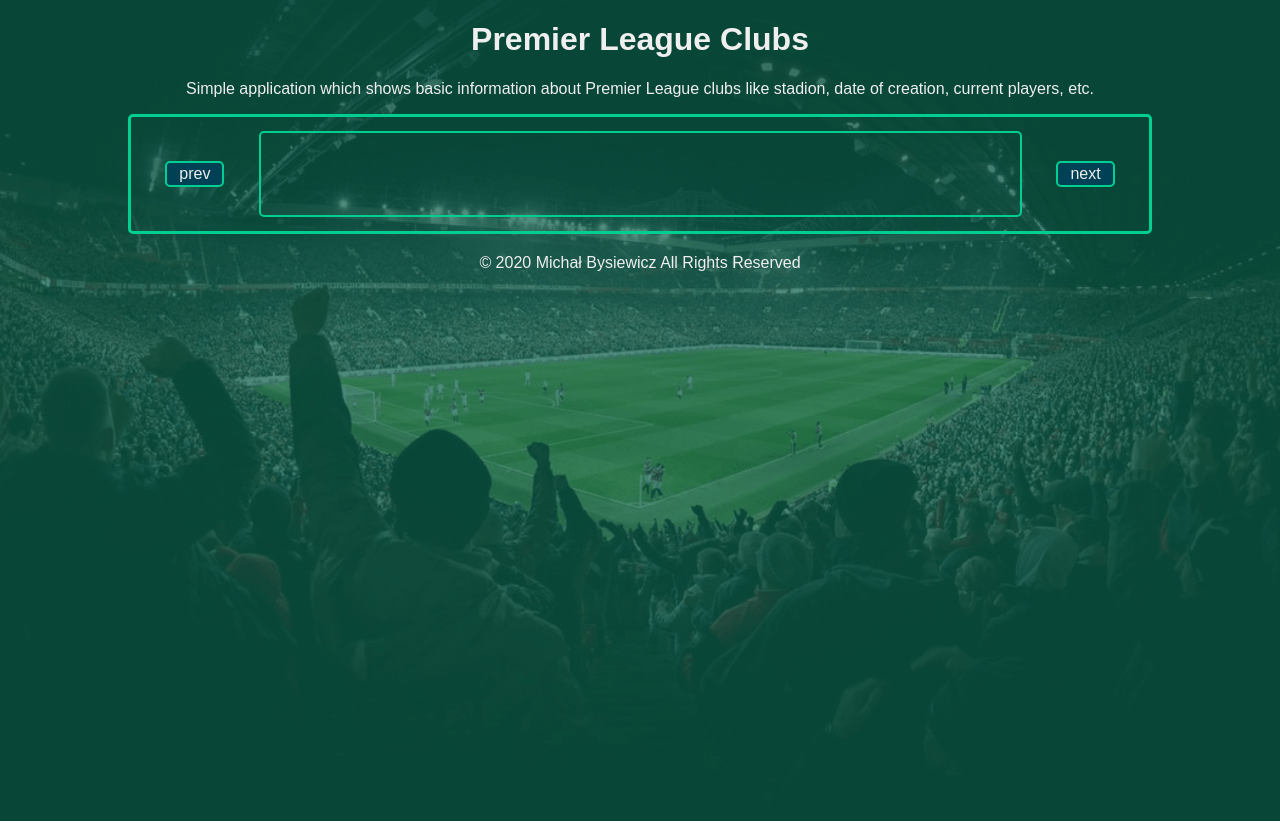
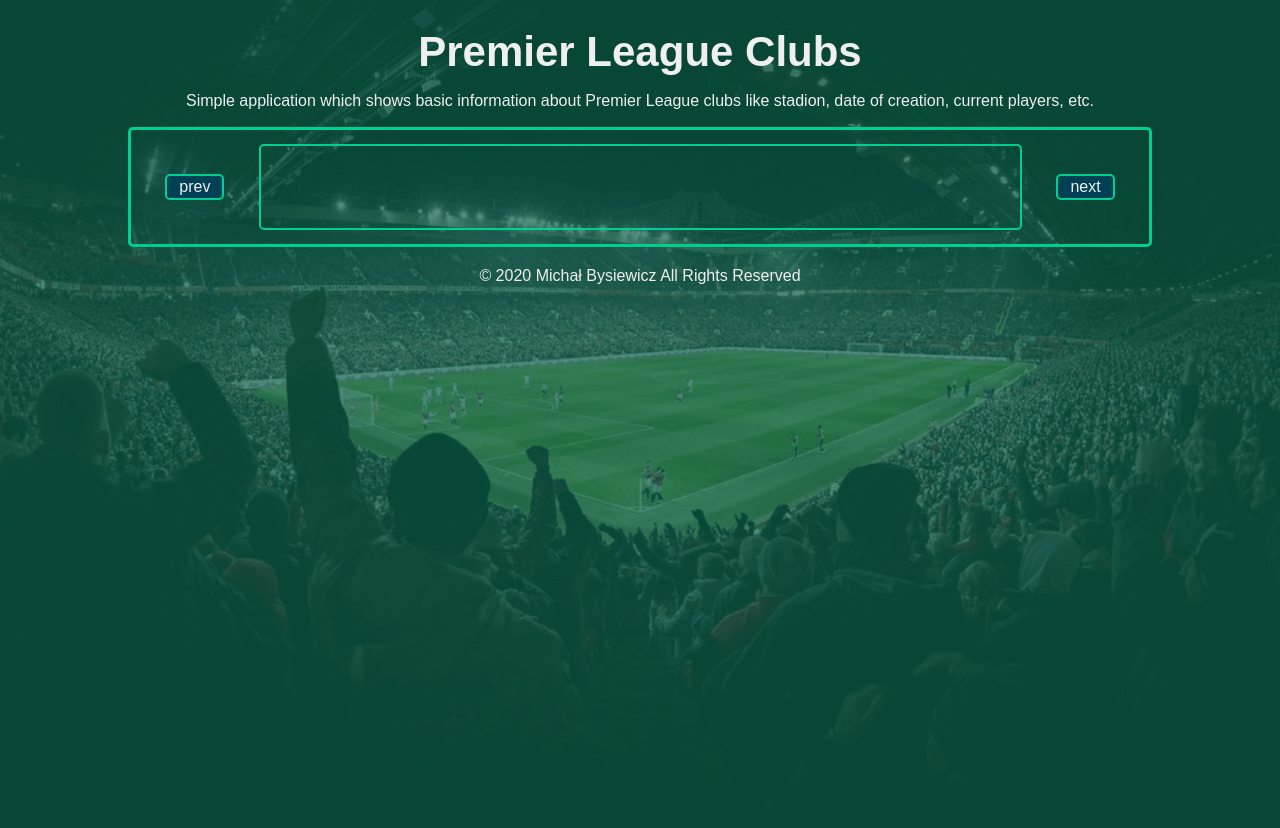
Before and after one commit to mb-dir/Premier-League-application, a website built with webpack: page src/pages/index.html in a window 1280 px wide. Built offline with nearby package versions, Linux system fonts and the light colour scheme; some packages are replaced by stand-ins of ours; no server answers.

Commit message:
Create a new scss module
These are styles for header tag

```diff
--- a/src/scss/main.scss
+++ b/src/scss/main.scss
@@ -2,6 +2,7 @@
 
 @import "_variables";
 @import "./modules/_base";
+@import "./modules/_headers";
 @import "./modules/_btn.scss";
 @import "./modules/_list.scss";
 @import "./modules/_clubsSlider.scss";
--- /dev/null
+++ b/src/scss/modules/_headers.scss
@@ -0,0 +1,7 @@
+//Here are only styles for the headers which are in <header> tag. Styles for others headers are in the scss modules which representing the components
+.mainHeader{
+    &__header{
+        font-size: $xl;
+        margin-bottom: .1em;
+    }
+}
```
